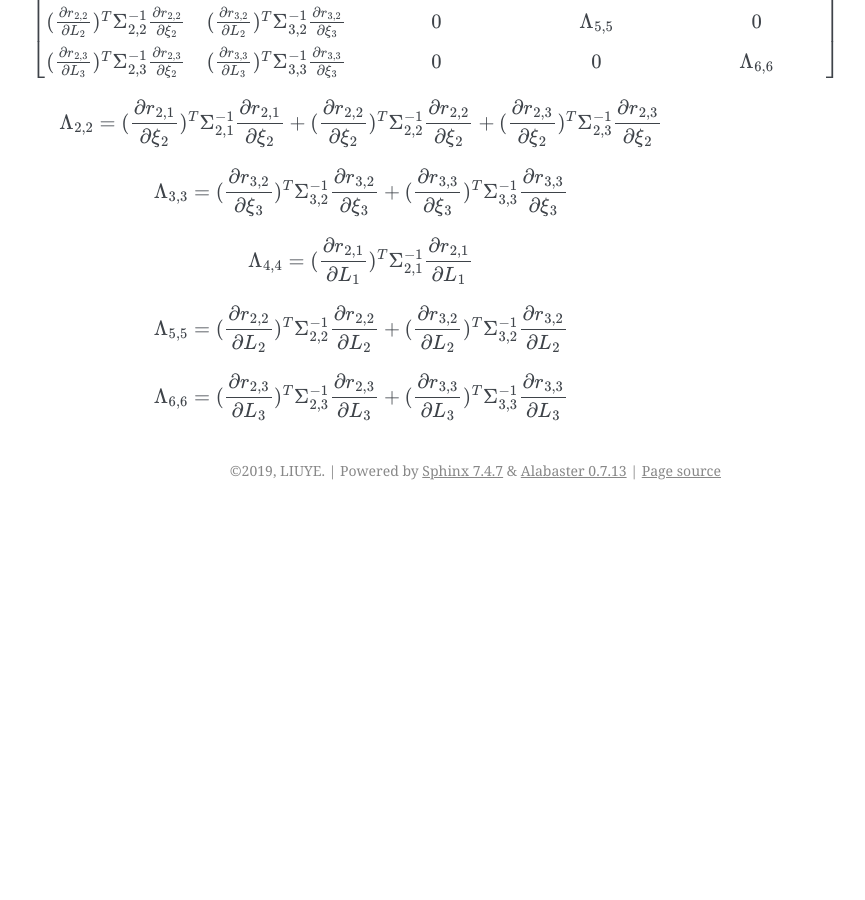
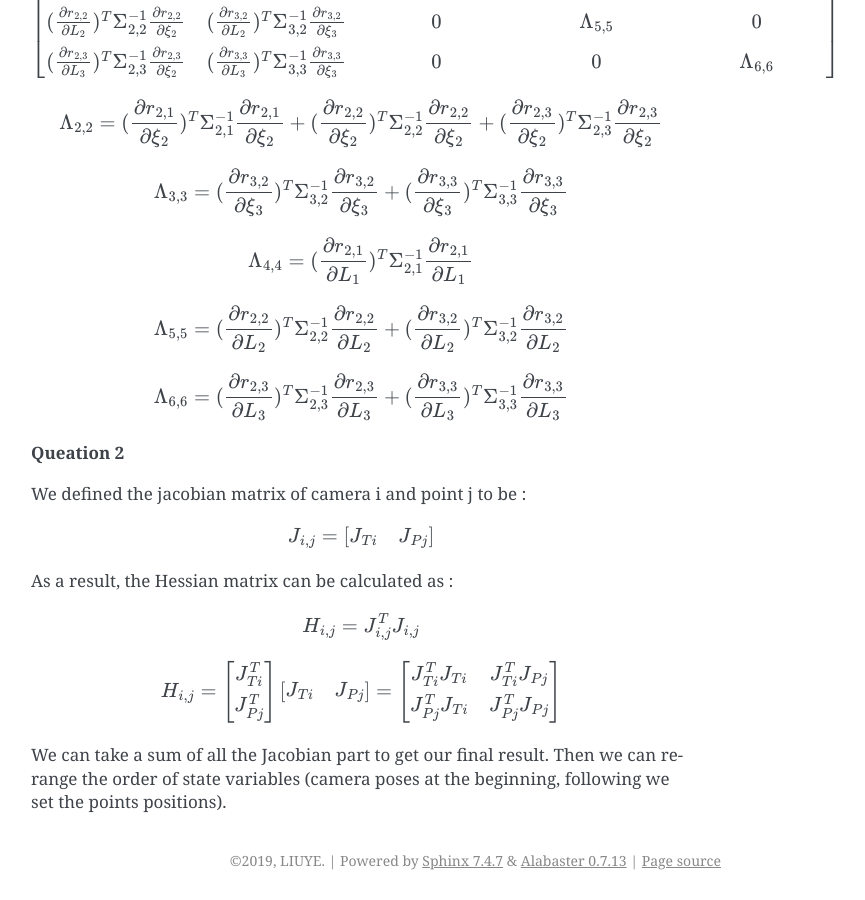
Before and after one commit to gggliuye/VIO, a Sphinx documentation site: the page built from docs/deepblue/VIO.rst, in a window 1280 px wide and 900 px high, scrolled down 2766 px. Shown: the whole window, without its empty margins (389-1254 px from the left). Built offline with Sphinx 7.4.7, drawn with Linux system fonts in a browser that asks for light colours; before the commit the page ends 3276 px from its top, so only the background shows below that.

Commit message:
Update VIO.rst

```diff
--- a/docs/deepblue/VIO.rst
+++ b/docs/deepblue/VIO.rst
@@ -143,3 +143,24 @@ We can simply delete the elements related with xi_1
 
 .. math::
     \Lambda_{6,6} = (\frac{\partial r_{2,3}}{\partial L_{3}})^{T}\Sigma_{2,3}^{-1}\frac{\partial r_{2,3}}{\partial L_{3}} + (\frac{\partial r_{3,3}}{\partial L_{3}})^{T}\Sigma_{3,3}^{-1}\frac{\partial r_{3,3}}{\partial L_{3}}
+
+**Queation 2**
+
+We defined the jacobian matrix of camera i and point j to be :
+
+.. math::
+    J_{i,j} = \begin{bmatrix} J_{Ti} & J_{Pj}  \end{bmatrix}
+
+As a result, the Hessian matrix can be calculated as :
+
+.. math::
+    H_{i,j} = J_{i,j}^{T} J_{i,j}
+
+.. math::
+    H_{i,j} = \begin{bmatrix} J_{Ti}^{T} \\ J_{Pj}^{T}  \end{bmatrix}
+              \begin{bmatrix} J_{Ti} & J_{Pj}  \end{bmatrix}
+            = \begin{bmatrix} J_{Ti}^{T}J_{Ti} & J_{Ti}^{T}J_{Pj} \\
+               J_{Pj}^{T}J_{Ti} & J_{Pj}^{T}J_{Pj}\end{bmatrix}
+
+We can take a sum of all the Jacobian part to get our final result.
+Then we can re-range the order of state variables (camera poses at the beginning, following we set the points positions).
```
